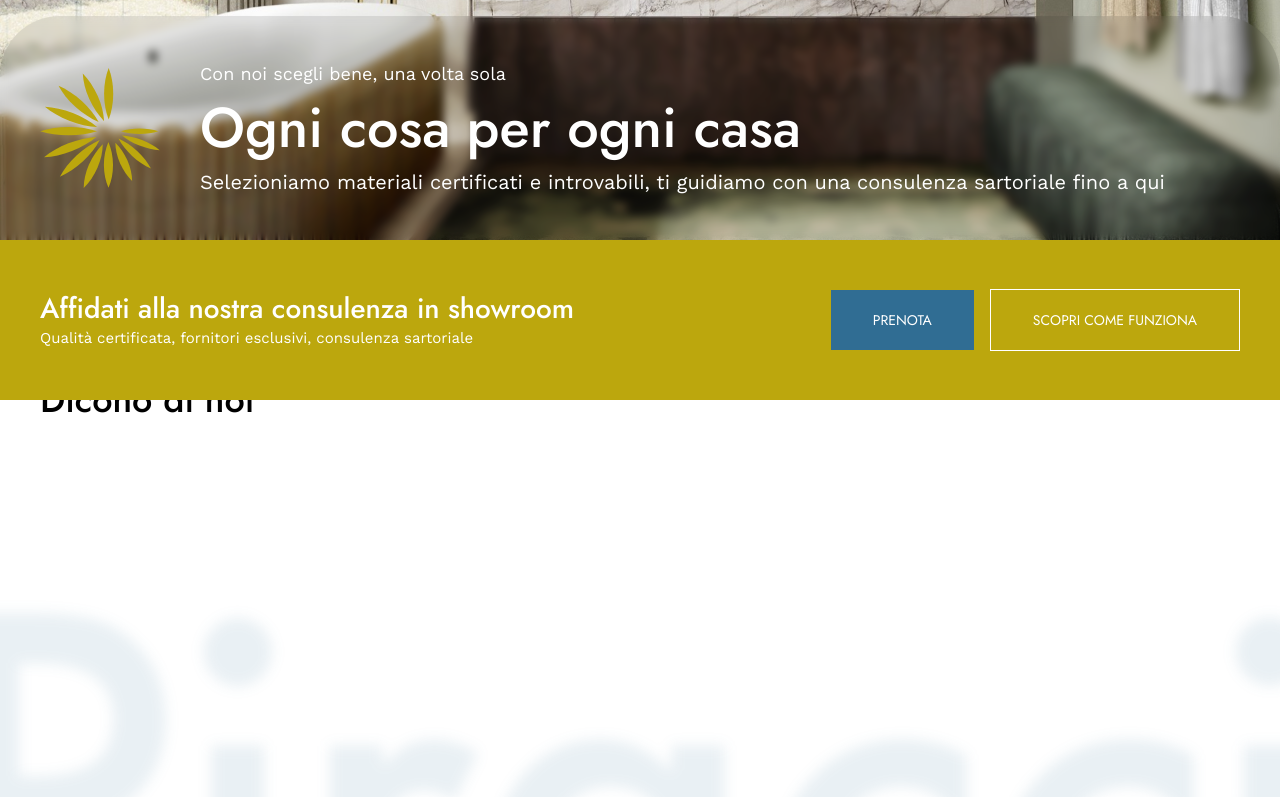
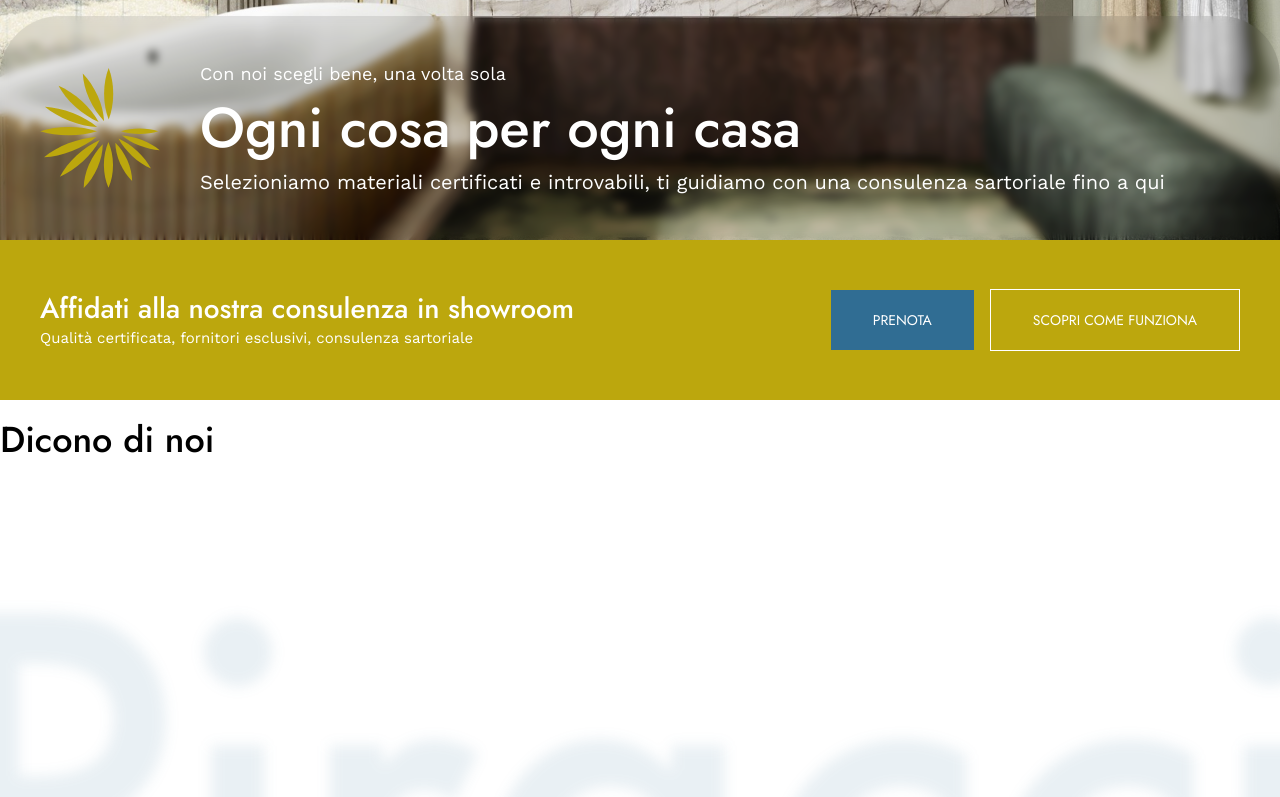
Before and after one commit to FraCanta/edilartepiracci, a Next.js app: page / in a window 1280 px wide. Shown: the part 560-1357 px from the top of the page. Built offline with nearby package versions, Linux system fonts and the light colour scheme.

Commit message:
widget reviews, sezione loghi, favicon

```diff
--- a/pages/index.js
+++ b/pages/index.js
@@ -34,13 +34,13 @@ export default function Home({ onHeroFinished }) {
         </div>
       </div>
 
-      <div className="flex flex-col  lg:justify-center min-h-screen lg:min-h-[40vh] gap-20 px-4 py-4 lg:px-10 lg:py-10 -my-[38vh] lg:-my-[15vh]">
+      <div className="flex flex-col  lg:justify-center min-h-screen lg:min-h-[40vh] gap-20  -my-[38vh] lg:-my-[15vh]">
         <h2 className="text-4xl font-medium fxl:text-5xl">Dicono di noi</h2>
-        <script src="https://elfsightcdn.com/platform.js" async></script>
+        {/* <script src="https://elfsightcdn.com/platform.js" async></script>
         <div
           className="elfsight-app-91403e13-7093-478f-a7c3-731b0445758e"
           data-elfsight-app-lazy
-        ></div>
+        ></div> */}
       </div>
 
       <div className="flex flex-col min-h-screen gap-20 py-4 mt-20 lg:py-10">
```
